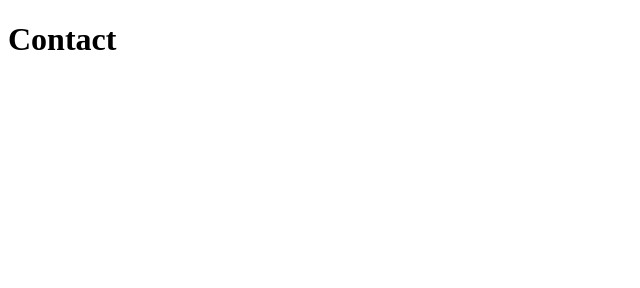
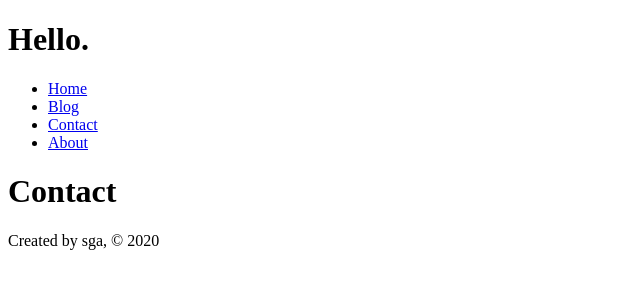
Before and after one commit to sgallen/gatsby-play, a Gatsby site: page /contact in a window 1280 px wide. Shown: the whole page, without its empty margins (0-640 px from the left). Built offline with nearby package versions, Linux system fonts and the light colour scheme; Gatsby itself is replaced by a stand-in of ours.

Commit message:
Refactor to leverage common components across the pages

```diff
--- /dev/null
+++ b/src/components/footer.js
@@ -0,0 +1,11 @@
+import React from "react"
+
+const Footer = () => {
+  return (
+    <footer>
+      <p>Created by sga, © 2020</p>
+    </footer>
+  )
+}
+
+export default Footer
--- /dev/null
+++ b/src/components/header.js
@@ -0,0 +1,26 @@
+import React from "react"
+import { Link } from "gatsby"
+
+const Header = () => {
+  return (
+    <div>
+      <h1>Hello.</h1>
+      <ul>
+        <li>
+          <Link to="/">Home</Link>
+        </li>
+        <li>
+          <Link to="/blog">Blog</Link>
+        </li>
+        <li>
+          <Link to="/contact">Contact</Link>
+        </li>
+        <li>
+          <Link to="/about">About</Link>
+        </li>
+      </ul>
+    </div>
+  )
+}
+
+export default Header
--- /dev/null
+++ b/src/components/index.js
@@ -0,0 +1,3 @@
+// export { default as Footer } from "./footer"
+// export { default as Header } from "./header"
+export { default as Layout } from "./layout"
--- /dev/null
+++ b/src/components/layout.js
@@ -0,0 +1,16 @@
+import React from "react"
+
+import Header from "./header"
+import Footer from "./footer"
+
+const Layout = props => {
+  return (
+    <div>
+      <Header />
+      {props.children}
+      <Footer />
+    </div>
+  )
+}
+
+export default Layout
--- a/src/pages/about.js
+++ b/src/pages/about.js
@@ -1,10 +1,12 @@
 import React from "react"
+
+import { Layout } from "../components"
 
 const AboutPage = () => {
   return (
-    <div>
+    <Layout>
       <h1>About</h1>
-    </div>
+    </Layout>
   )
 }
 
--- a/src/pages/blog.js
+++ b/src/pages/blog.js
@@ -1,10 +1,12 @@
 import React from "react"
+
+import { Layout } from "../components"
 
 const BlogPage = () => {
   return (
-    <div>
+    <Layout>
       <h1>Blog</h1>
-    </div>
+    </Layout>
   )
 }
 
--- a/src/pages/contact.js
+++ b/src/pages/contact.js
@@ -1,10 +1,12 @@
 import React from "react"
+
+import { Layout } from "../components"
 
 const ContactPage = () => {
   return (
-    <div>
+    <Layout>
       <h1>Contact</h1>
-    </div>
+    </Layout>
   )
 }
 
```
Also changed, not shown: src/pages/index.js (+5 -16 lines).
